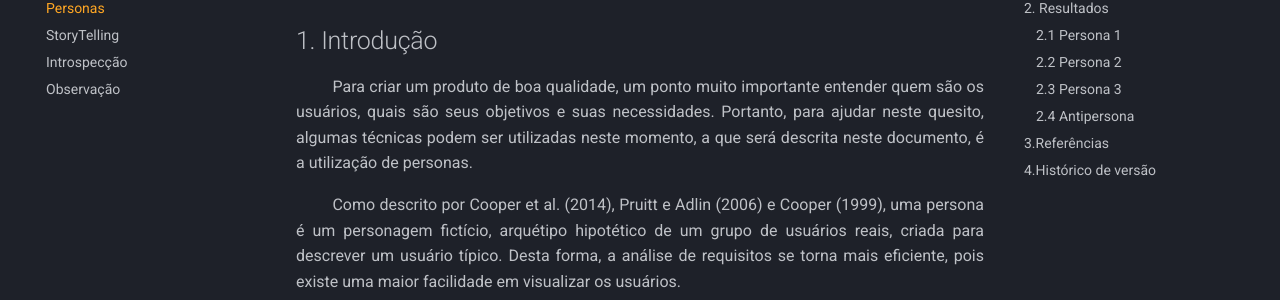
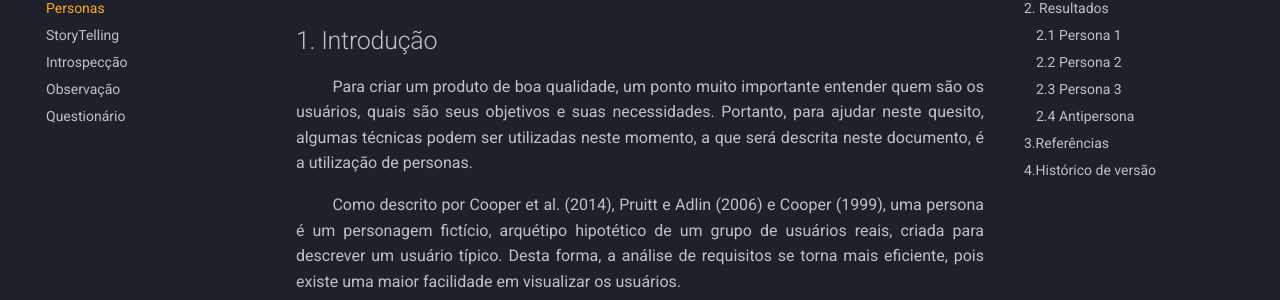
Before and after one commit to Requisitos-de-Software/2022.2-Moodle, an MkDocs documentation site: the page built from docs/Elicitacao/personas.md, in a window 1280 px wide. Shown: the part 205-505 px from the top of the page. Built offline with MkDocs 1.6.1 and Material for MkDocs 9.7.7, drawn with Linux system fonts in a browser that asks for light colours.

```diff
--- a/docs/Elicitacao/personas.md
+++ b/docs/Elicitacao/personas.md
@@ -18,7 +18,7 @@
 
 ### 2.1 Persona 1
 
-![imagem](../../Assets/personas/Persona1.png)
+![imagem](../Assets/personas/Persona1.png)
 
 <center>
     *Figura 1: Primeira persona, primária*
@@ -30,7 +30,7 @@
 
 ### 2.2 Persona 2
 
-![imagem](../../Assets/personas/Persona2.png)
+![imagem](../Assets/personas/Persona2.png)
 
 <center>
     *Figura 2: Segunda persona, primária*
@@ -42,7 +42,7 @@
 
 ### 2.3 Persona 3
 
-![persona3](../../Assets/personas/Persona3.png)
+![persona3](../Assets/personas/Persona3.png)
 
 <center>
     *Figura 3: Terceira persona, secundária*
@@ -54,7 +54,7 @@
 
 ### 2.4 Antipersona
 
-![imagem](../../Assets/personas/Persona4.png)
+![imagem](../Assets/personas/Persona4.png)
 
 <center>
     *Figura 4: Quarta persona, antipersona*
--- a/mkdocs.yml
+++ b/mkdocs.yml
@@ -32,6 +32,7 @@ nav:
     - StoryTelling: Elicitacao/storytelling.md
     - Introspecção: Elicitacao/introspeccao.md
     - Observação: Elicitacao/observacao_etnografia.md
+    - Questionário: Elicitacao/questionario.md
   - Priorização:
     - Introdução: Priorização/priorizacao.md
     - First Things First: Priorização/First-Things-First.md
```
